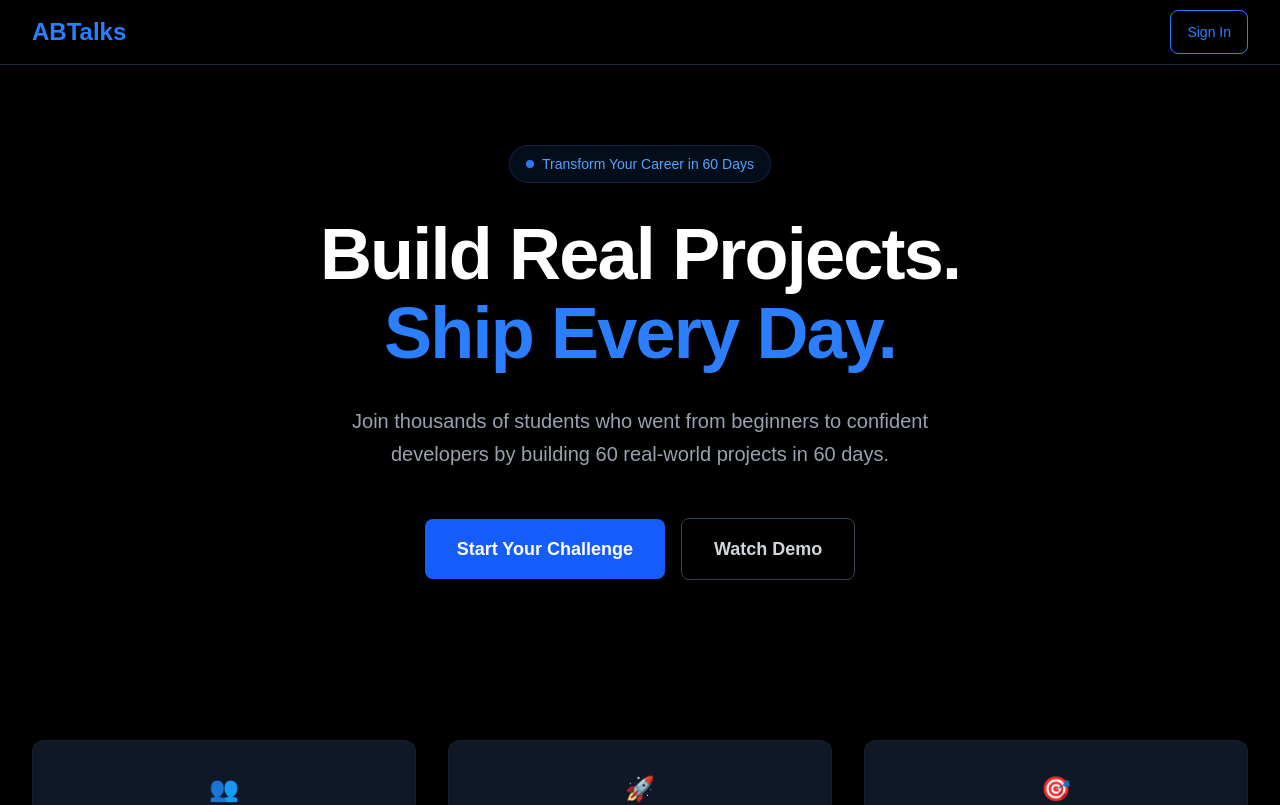
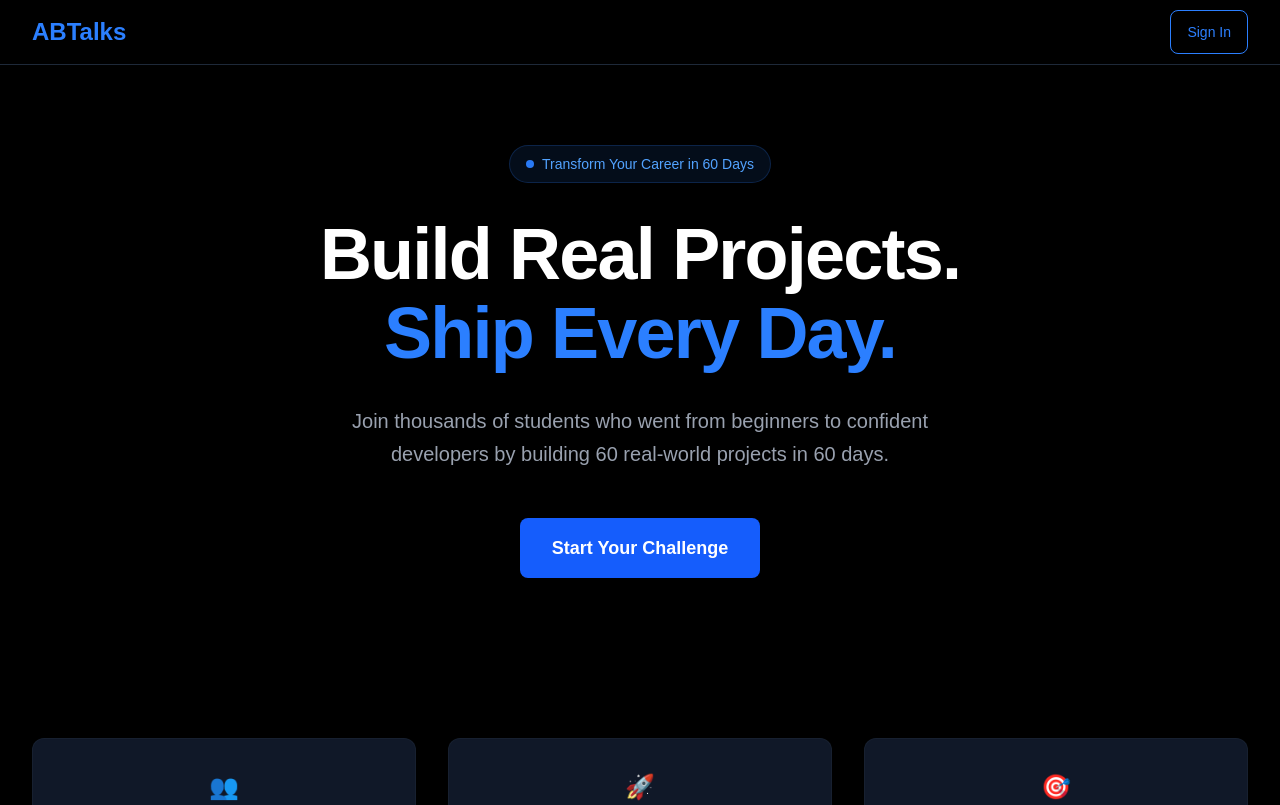
Before and after one commit to Mandeepkour06/ZYRON-ML, a Next.js app: page / in a window 1280 px wide. Shown: the top 805 px of the page. Built offline with nearby package versions, Linux system fonts and the light colour scheme.

Commit message:
Remove Watch Demo button from landing page

```diff
--- a/app/page.tsx
+++ b/app/page.tsx
@@ -36,16 +36,13 @@ export default function Home() {
             by building 60 real-world projects in 60 days.
           </p>
 
-          <div className="flex flex-col sm:flex-row gap-3 sm:gap-4 justify-center items-center pt-2 sm:pt-4">
+          <div className="pt-2 sm:pt-4">
             <Link
               href="/dashboard"
-              className="w-full sm:w-auto px-8 py-4 bg-blue-600 text-white rounded-lg font-semibold text-base sm:text-lg hover:bg-blue-700 transition-all shadow-lg hover:shadow-xl active:scale-[0.98] min-h-[52px] flex items-center justify-center"
+              className="inline-flex w-full sm:w-auto px-8 py-4 bg-blue-600 text-white rounded-lg font-semibold text-base sm:text-lg hover:bg-blue-700 transition-all shadow-lg hover:shadow-xl active:scale-[0.98] min-h-[52px] items-center justify-center"
             >
               Start Your Challenge
             </Link>
-            <button className="w-full sm:w-auto px-8 py-4 bg-transparent text-gray-300 rounded-lg font-semibold text-base sm:text-lg border border-gray-700 hover:border-gray-500 hover:text-white transition-all min-h-[52px] flex items-center justify-center">
-              Watch Demo
-            </button>
           </div>
         </div>
       </section>
```
Also changed, not shown: 1 other file (tests, documents, lock files or other folders).
